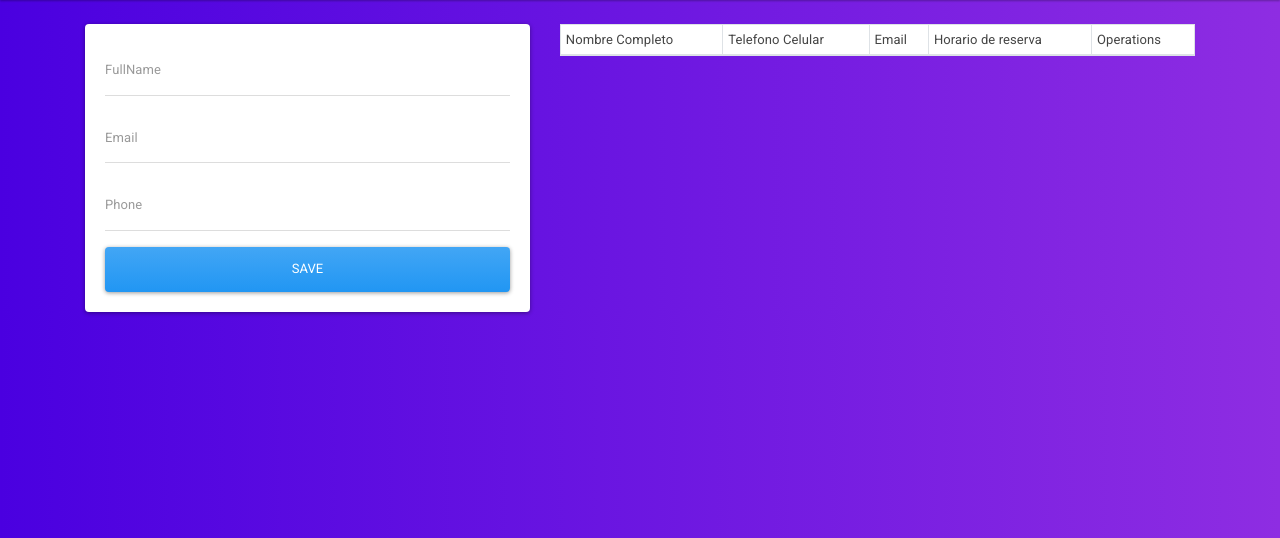
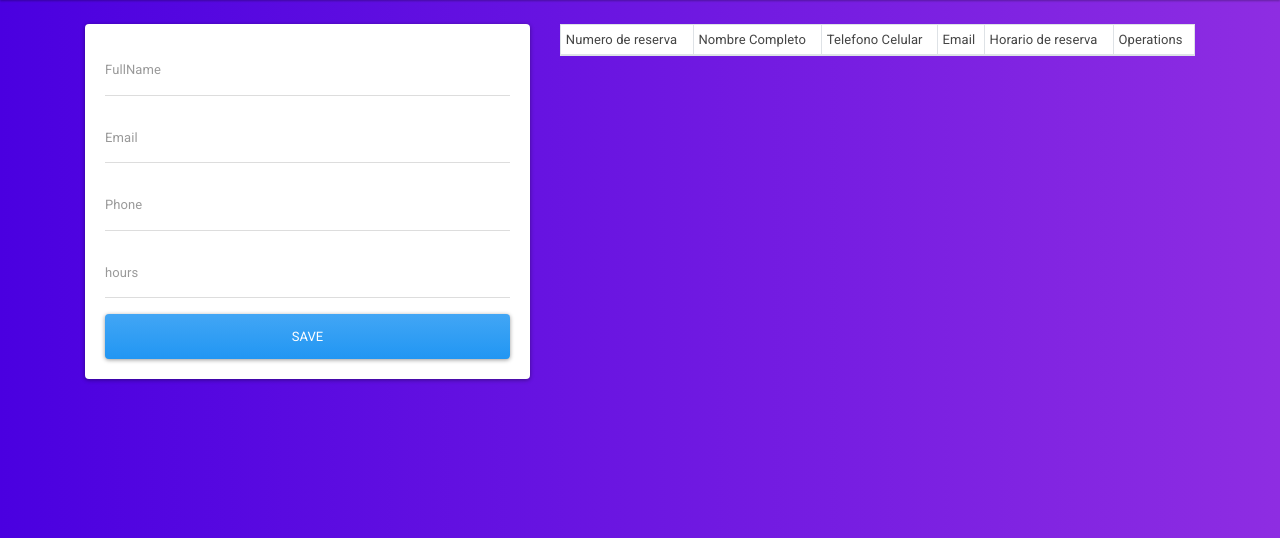
Before and after one commit to Abel075/Seminario-1, a Flask app: page / in a window 1280 px wide. Shown: the part 79-617 px from the top of the page. Run offline with Flask 2, Linux system fonts and the light colour scheme; data that the repository does not hold is empty; some libraries are stand-ins or nearby versions.

Commit message:
sendEmail

```diff
--- a/App.py
+++ b/App.py
@@ -1,5 +1,6 @@
 from flask import Flask, render_template, request, redirect, url_for, flash
 from flask_mysqldb import MySQL
+from flask_mail import Mail, Message
 
 # Inicializaciones
 app = Flask(__name__)
@@ -11,8 +12,20 @@ app.config['MYSQL_PASSWORD'] = ''
 app.config['MYSQL_DB'] = 'flascontacts'
 mysql = MySQL(app)
 
+# SMPT
+app.config['MAIL_SERVER'] = 'smtp.gmail.com'
+app.config['MAIL_PORT'] = 587
+app.config['MAIL_USE_TLS'] = True
+app.config['MAIL_USE_SSL'] = False
+app.config['MAIL_USERNAME'] = 'antaresbar140@gmail.com'
+app.config['MAIL_PASSWORD'] = 'Antar3s_B4r'
+app.config['MAIL_DEFAULT_SERVER'] = 'antaresbar140@gmail.com'
+
+mail = Mail(app)
+
+
 # Configuraciones
-# app.secret_key = "mysecretkey"
+app.secret_key = "mysecretkey"
 
 # routes
 @app.route('/')
@@ -29,10 +42,16 @@ def add_contact():
         fullname = request.form['fullname']
         phone = request.form['phone']
         email = request.form['email']
+        hours = request.form['hours']
         cur = mysql.connection.cursor()
-        cur.execute("INSERT INTO contacts (fullname, phone, email) VALUES (%s,%s,%s)", (fullname, phone, email))
+        cur.execute("INSERT INTO contacts (fullname, phone, email, hours) VALUES (%s,%s,%s, %s)", (fullname, phone, email, hours))
         mysql.connection.commit()
-        flash('Contact Added successfully')
+        flash('Reserva confirmada')
+        msg = Message('Reserva confirmada',
+                                        sender ='antaresbar140@gmail.com',
+                                        body='{} su reserva ha sido confirmada en el horario {}'.format(fullname,hours) ,
+                                        recipients= [request.form['email']])
+        mail.send(msg)
         return redirect(url_for('Index'))
 
 @app.route('/edit/<id>', methods = ['POST', 'GET'])
--- a/templates/index.html
+++ b/templates/index.html
@@ -26,6 +26,9 @@
           <div class="form-group">
             <input type="text" class="form-control" name="phone" placeholder="Phone">
           </div>
+          <div class="form-group">
+            <input type="text" class="form-control" name="hours" placeholder="hours">
+          </div>
           <button class="btn btn-primary btn-block">
             Save
           </button>
@@ -36,6 +39,7 @@
       <table class="table table-striped table-hover table-bordered table-sm bg-white">
         <thead>
           <tr>
+            <td>Numero de reserva</td>
             <td>Nombre Completo</td>
             <td>Telefono Celular</td>
             <td>Email</td>
@@ -50,6 +54,7 @@
             <td>{{contact.1}}</td>
             <td>{{contact.2}}</td>
             <td>{{contact.3}}</td>
+            <td>{{contact.4}}</td>
             <td>
               <a href="/edit/{{contact.0}}" class="btn btn-secondary">edit</a>
               <a href="/delete/{{contact.0}}" class="btn btn-danger btn-delete">delete</a>
```
